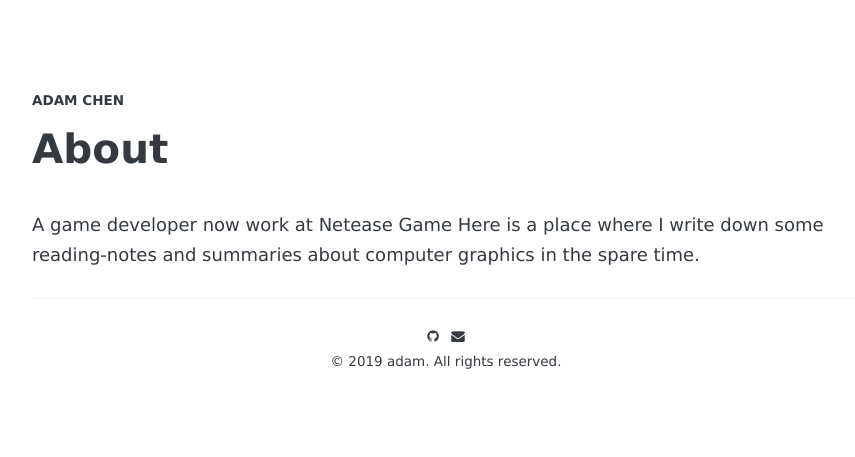
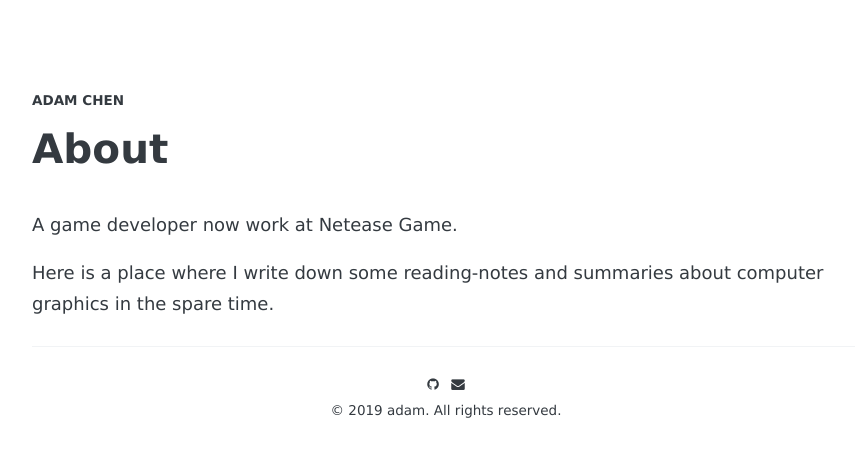
Before and after one commit to Progmdong/Progmdong.github.io, a Jekyll site: the page built from about.md, in a window 1280 px wide. Shown: the top 457 px of the page, without its empty margins (194-1049 px from the left). Built offline with Jekyll 4.4.1, drawn with Linux system fonts in a browser that asks for light colours; some web fonts are replaced.

Commit message:
Fix some display error

```diff
--- a/about.md
+++ b/about.md
@@ -2,5 +2,6 @@
 title: About
 permalink: /about/
 ---
-A game developer now work at Netease Game
+A game developer now work at Netease Game.
+
 Here is a place where I write down some reading-notes and summaries about computer graphics in the spare time.
```
